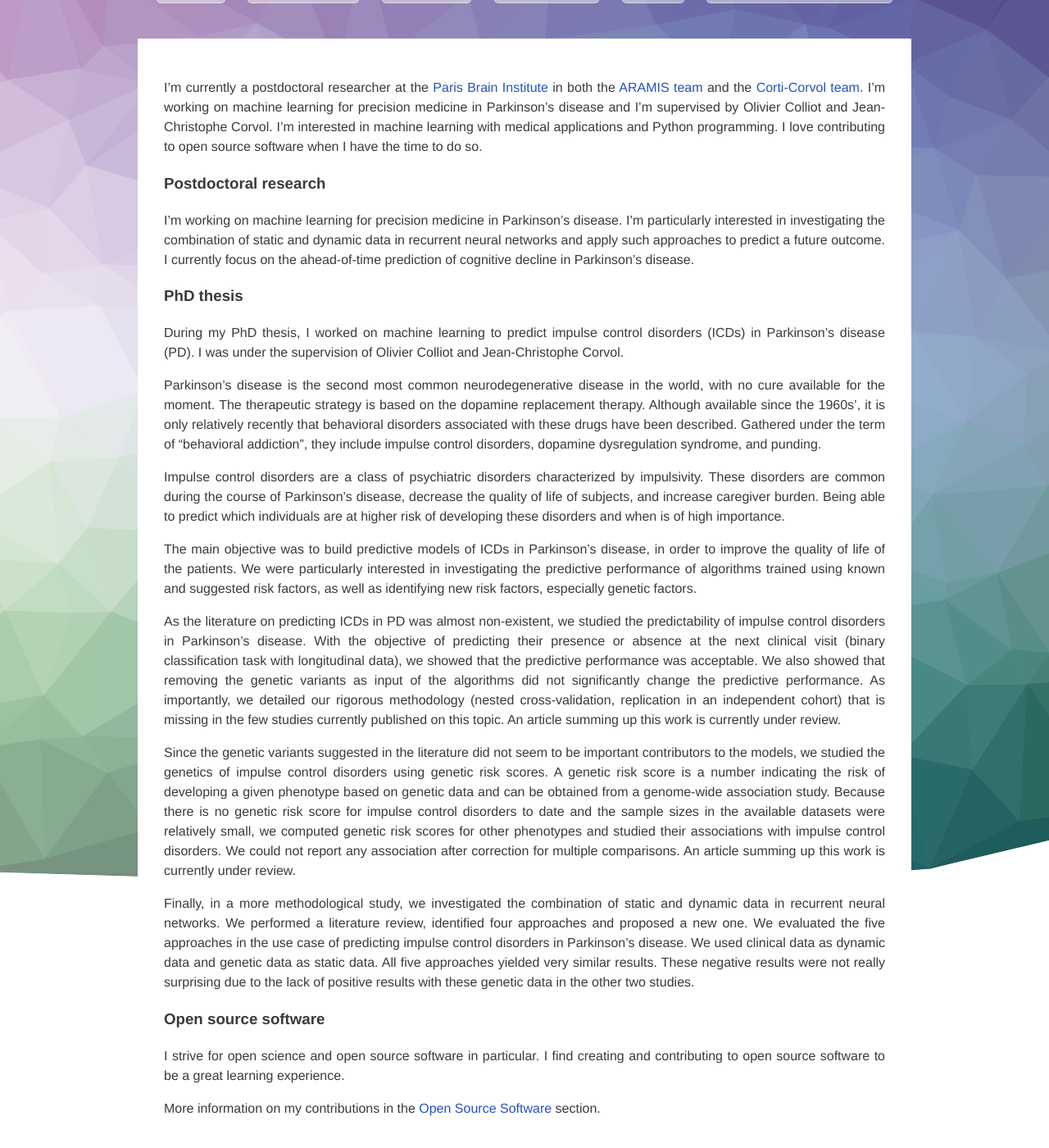
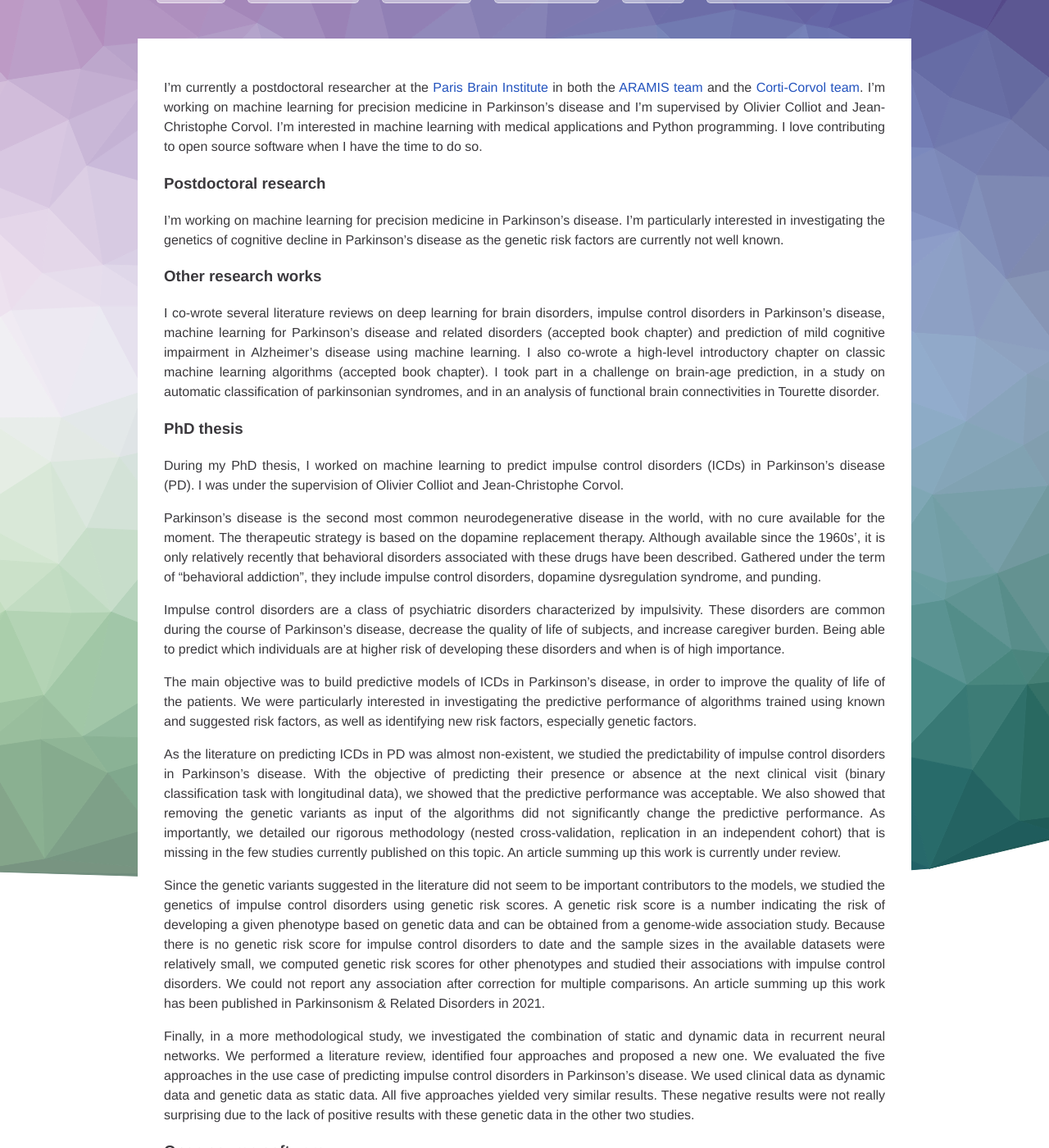
Before and after one commit to johannfaouzi/johannfaouzi.github.io, a Jekyll site: the page built from index.md, in a window 1280 px wide and 1400 px high, scrolled down 276 px. Shown: the whole window at 82% size. Built offline with Jekyll 4.4.1, drawn with Linux system fonts in a browser that asks for light colours; some web fonts are replaced; our own code applies the rules of GitHub Pages for plain Markdown files; some of the changed text lies outside the part shown.

Commit message:
Update website

```diff
--- a/_layouts/default.html
+++ b/_layouts/default.html
@@ -18,7 +18,7 @@
     <div class="container">
         <header class="header">
             <div class="pattern pattern--hidden"></div>
-            <h1>Johann Faouzi<span><i>Postdoctoral researcher in machine learning applied to Parkinson's disease</i></span></h1>
+            <h1>Johann Faouzi<span><i>Postdoctoral researcher in machine learning applied to brain disorders</i></span></h1>
             <nav class="links">
                 <a href="https://github.com/johannfaouzi"><i class="fa fa-github-square fa-3x"></i></a>
                 <a href="https://scholar.google.com/citations?user=0UgqSpwAAAAJ"><i class="ai ai-google-scholar-square ai-3x"></i></a>
--- a/index.md
+++ b/index.md
@@ -13,10 +13,20 @@ to do so.
 
 I'm working on machine learning for precision medicine in Parkinson's
 disease.
-I'm particularly interested in investigating the combination of static and
-dynamic data in recurrent neural networks and apply such approaches to predict
-a future outcome.
-I currently focus on the ahead-of-time prediction of cognitive decline in Parkinson's disease.
+I'm particularly interested in investigating the genetics of cognitive decline
+in Parkinson's disease as the genetic risk factors are currently not well known.
+
+
+### Other research works
+
+I co-wrote several literature reviews on deep learning for brain disorders,
+impulse control disorders in Parkinson's disease,
+machine learning for Parkinson's disease and related disorders (accepted book chapter)
+and prediction of mild cognitive impairment in Alzheimer's disease using machine learning.
+I also co-wrote a high-level introductory chapter on classic machine learning algorithms (accepted book chapter).
+I took part in a challenge on brain-age prediction,
+in a study on automatic classification of parkinsonian syndromes,
+and in an analysis of functional brain connectivities in Tourette disorder.
 
 
 ### PhD thesis
@@ -65,7 +75,8 @@ for impulse control disorders to date and the sample sizes in the available
 datasets were relatively small, we computed genetic risk scores for other
 phenotypes and studied their associations with impulse control disorders.
 We could not report any association after correction for multiple comparisons.
-An article summing up this work is currently under review.
+An article summing up this work has been published in Parkinsonism & Related
+Disorders in 2021.
 
 Finally, in a more methodological study, we investigated the combination of
 static and dynamic data in recurrent neural networks. We performed a literature
```
Also changed, not shown: talks.md (+1 -1 lines), 2 other files.
